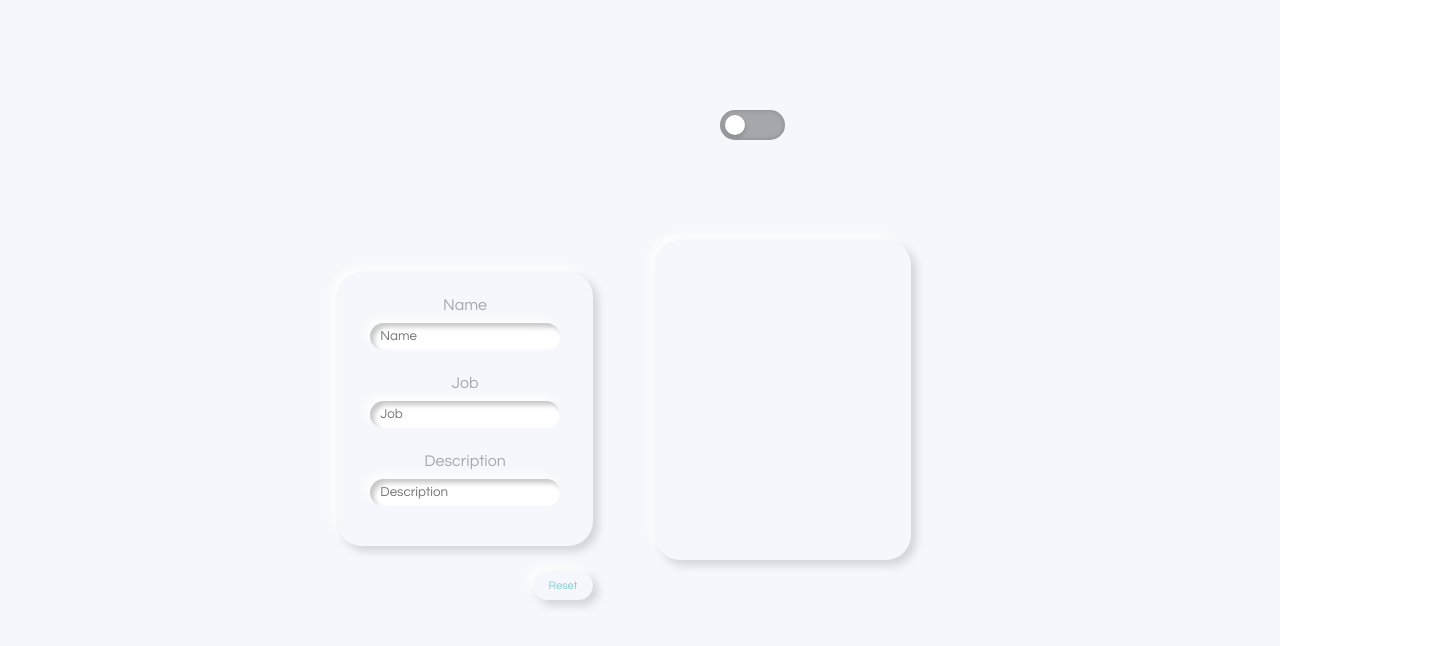
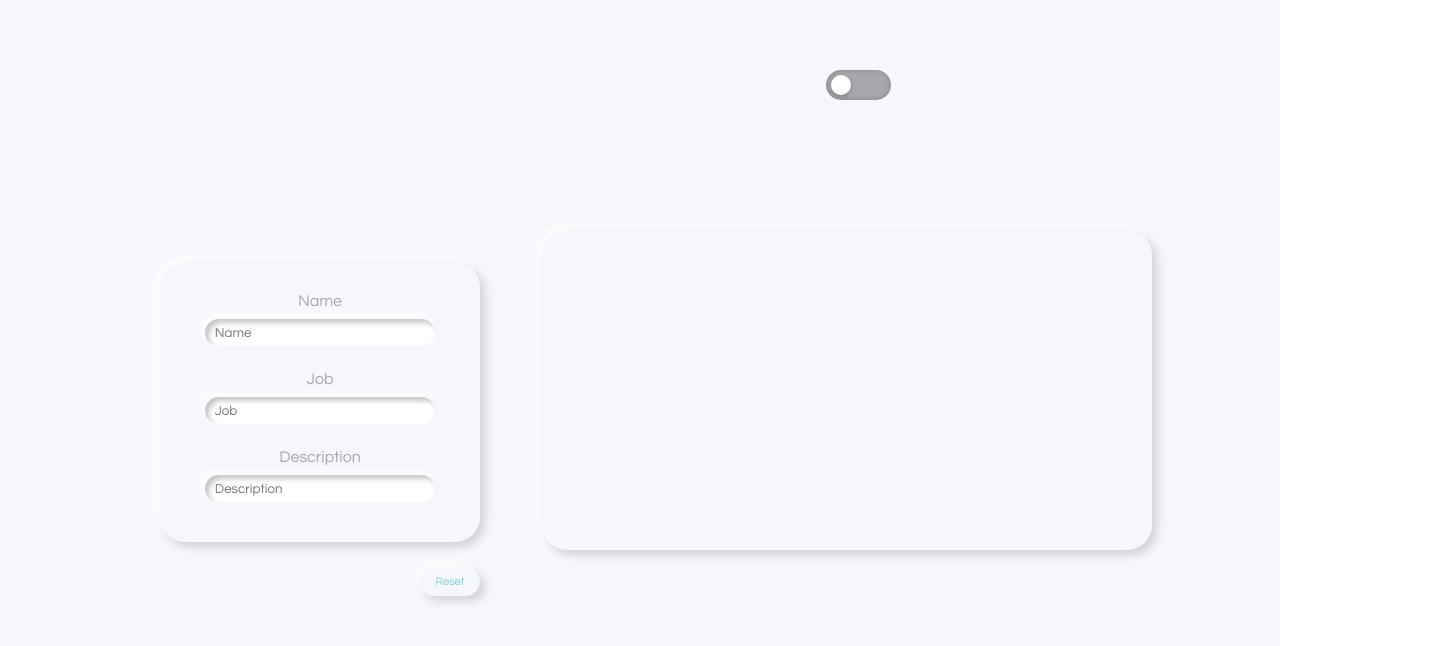
Before and after one commit to mgracesb/form-functionality, a React (Create React App) app: page / in a window 1280 px wide. Shown: the top 646 px of the page, 1455 px wide, since content can reach past the window. Built offline with nearby package versions, Linux system fonts and the light colour scheme.

Commit message:
minor changes

```diff
--- a/src/App.css
+++ b/src/App.css
@@ -9,22 +9,38 @@
   height: 100vh;
   width: 100vw;
   display: flex;
+  flex-direction: column;
   justify-content: center;
   align-items: center;
   background-color: #f5f7fc;
+  padding-bottom: 20px;
 }
+
+@media all and (min-width: 1000px) {
+  .wrapper {
+    flex-direction: row;
+    background-color: #f5f7fc;
+  }
+}
+
 .box {
   height: 40vh;
-  width: 20vw;
+  width: 90vw;
+}
+
+@media all and (min-width: 1000px) {
+  .box {
+    width: 30vw;
     padding: 2em;
     display: flex;
     flex-direction: column;
     align-items: flex-end;
     background-color: #f5f7fc;
   }
+}
 
 form {
-  width: 20vw;
+  width: 100%;
   font-size: 1em;
   color: #a5a7ac;
   background-color: #f5f7fc;
@@ -51,10 +67,24 @@ input {
     -5px -5px 10px rgba(255, 255, 255, 0.85);
 }
 
+.box3 {
+  position: relative;
+  top: 20%;
+  width: 100%;
+  height: 40vh;
+  display: flex;
+  justify-content: center;
+}
+@media all and (min-width: 780px) {
+  .box3 {
+    position: static;
+    width: 50%;
+  }
+}
+
 p {
   padding: 2em;
-  margin-left: 30px;
-  width: 20vw;
+  width: 90vw;
   height: 40vh;
   line-height: 20px;
   font-size: 1em;
@@ -64,6 +94,12 @@ p {
   border: 0;
   box-shadow: 5px 5px 10px rgba(0, 0, 0, 0.15),
     -5px -5px 10px rgba(255, 255, 255, 0.85);
+}
+
+@media all and (min-width: 1000px) {
+  p {
+    margin-left: 30px;
+  }
 }
 
 label {
@@ -110,11 +146,17 @@ label {
 /* Night mode button */
 .box2 {
   position: absolute;
-  top: 50%;
+  top: 1px;
+  right: 1px;
+}
+@media all and (min-width: 1000px) {
+  .box2 {
+    position: absolute;
+    top: 45%;
     left: 50%;
-  transform: translate(70px, -300px);
+    transform: translate(11em, -300px);
   }
-
+}
 input[type="checkbox"] {
   position: relative;
   width: 65px;
@@ -128,7 +170,12 @@ input[type="checkbox"] {
 }
 
 input:checked[type="checkbox"] {
-  background: rgb(71, 185, 219);
+  background: rgb(248, 174, 255);
+}
+@media all and (max-width: 1000px) {
+  input:checked[type="checkbox"] {
+    background: rgb(71, 219, 83);
+  }
 }
 
 input[type="checkbox"]:before {
--- a/src/components/Preview.js
+++ b/src/components/Preview.js
@@ -2,7 +2,7 @@ import React from "react";
 
 const Preview = (props) => {
   return (
-    <div>
+    <div className="box3">
       <p>
         {props.name}
         <br />
```
Lines whose indentation alone changed are shown as unchanged.
